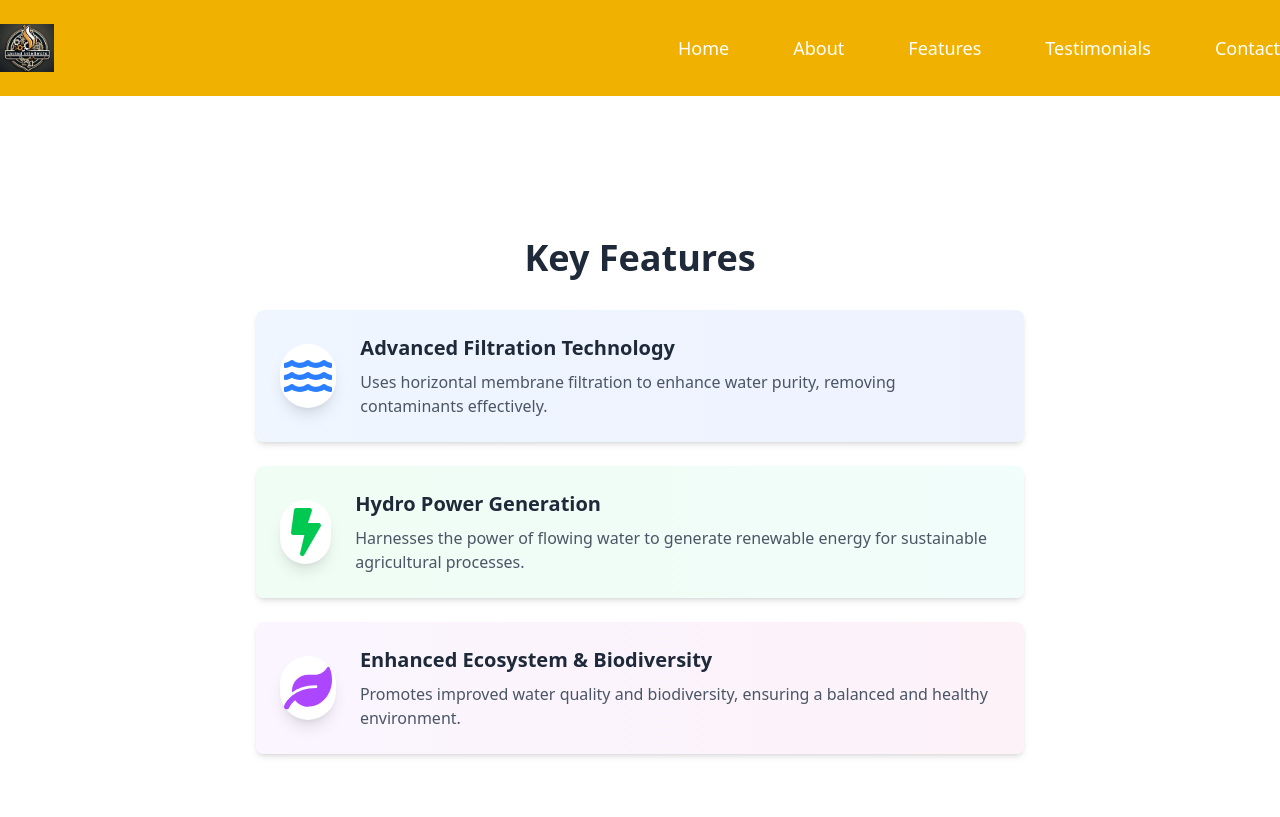
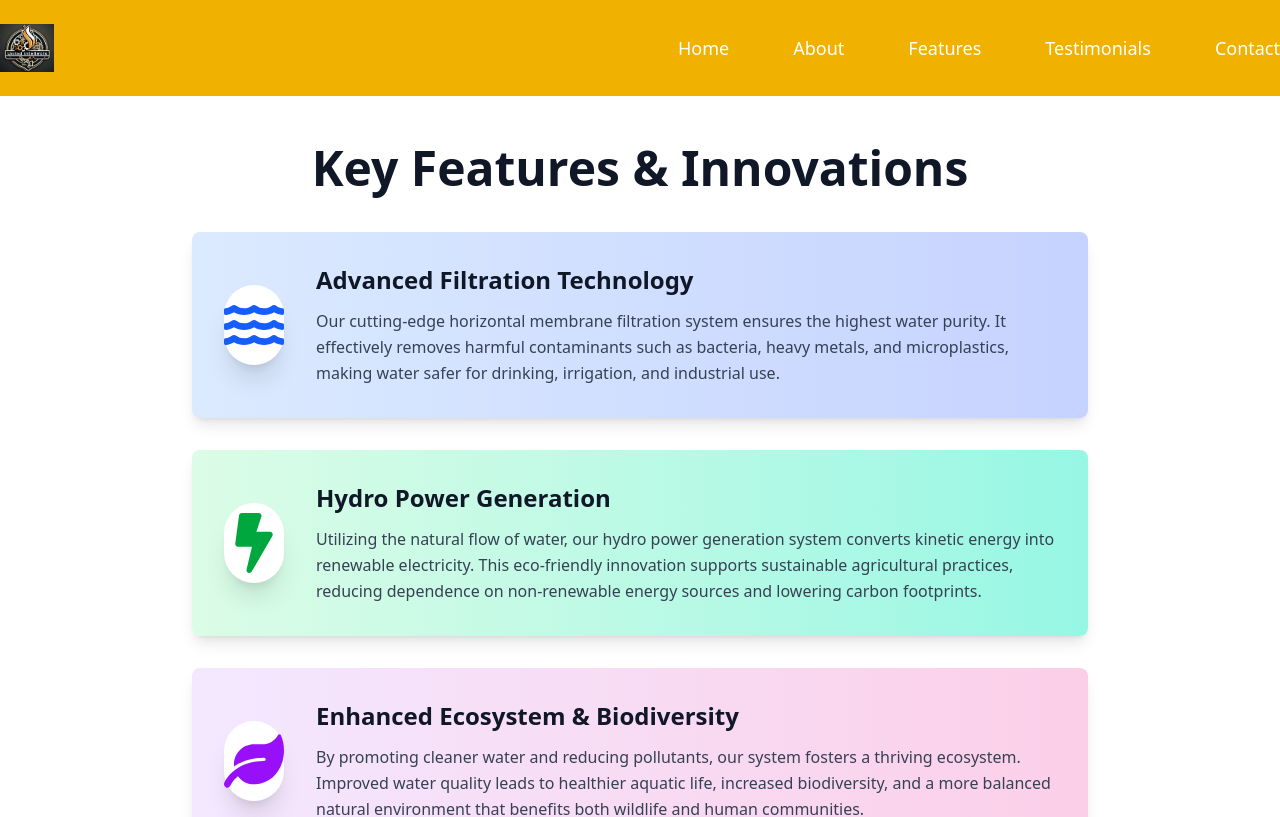
Before and after one commit to GROW-YAI/united-intellects, a React (Vite) app: page /features in a window 1280 px wide. Shown: the top 817 px of the page. Built offline with nearby package versions, Linux system fonts and the light colour scheme.

Commit message:
key features & innovation

```diff
--- a/src/pages/Features.jsx
+++ b/src/pages/Features.jsx
@@ -11,61 +11,69 @@ function Features() {
   // Features data
   const features = [
     {
-      icon: <FaWater className="text-blue-500 text-5xl" />,
+      icon: <FaWater className="text-blue-600 text-6xl" />,
       title: "Advanced Filtration Technology",
-      description: "Uses horizontal membrane filtration to enhance water purity, removing contaminants effectively.",
-      bgGradient: "bg-gradient-to-r from-blue-50 to-indigo-50",
+      description:
+        "Our cutting-edge horizontal membrane filtration system ensures the highest water purity. It effectively removes harmful contaminants such as bacteria, heavy metals, and microplastics, making water safer for drinking, irrigation, and industrial use.",
+      bgGradient: "bg-gradient-to-r from-blue-100 to-indigo-200",
     },
     {
-      icon: <FaBolt className="text-green-500 text-5xl" />,
+      icon: <FaBolt className="text-green-600 text-6xl" />,
       title: "Hydro Power Generation",
-      description: "Harnesses the power of flowing water to generate renewable energy for sustainable agricultural processes.",
-      bgGradient: "bg-gradient-to-r from-green-50 to-teal-50",
+      description:
+        "Utilizing the natural flow of water, our hydro power generation system converts kinetic energy into renewable electricity. This eco-friendly innovation supports sustainable agricultural practices, reducing dependence on non-renewable energy sources and lowering carbon footprints.",
+      bgGradient: "bg-gradient-to-r from-green-100 to-teal-200",
     },
     {
-      icon: <FaLeaf className="text-purple-500 text-5xl" />,
+      icon: <FaLeaf className="text-purple-600 text-6xl" />,
       title: "Enhanced Ecosystem & Biodiversity",
-      description: "Promotes improved water quality and biodiversity, ensuring a balanced and healthy environment.",
-      bgGradient: "bg-gradient-to-r from-purple-50 to-pink-50",
+      description:
+        "By promoting cleaner water and reducing pollutants, our system fosters a thriving ecosystem. Improved water quality leads to healthier aquatic life, increased biodiversity, and a more balanced natural environment that benefits both wildlife and human communities.",
+      bgGradient: "bg-gradient-to-r from-purple-100 to-pink-200",
     },
   ];
 
   return (
     <motion.div
-      className="p-10 bg-white min-h-screen flex flex-col items-center justify-center"
+      className="p-12 bg-white min-h-screen flex flex-col items-center justify-center"
       initial={{ opacity: 0 }}
       animate={{ opacity: 1 }}
       transition={{ duration: 0.8 }}
     >
+      {/* Header Section */}
       <motion.h2
-        className="text-4xl font-bold text-gray-800 mb-8"
+        className="text-5xl font-bold text-gray-900 mb-10 text-center"
         initial={{ opacity: 0, y: -20 }}
         animate={{ opacity: 1, y: 0 }}
         transition={{ duration: 0.8 }}
       >
-        Key Features
+        Key Features & Innovations
       </motion.h2>
 
+      {/* Features List */}
       <motion.ul
-        className="space-y-6 max-w-3xl w-full"
+        className="space-y-8 max-w-4xl w-full"
         initial="hidden"
         animate="visible"
       >
         {features.map((feature, index) => (
           <motion.li
             key={index}
-            className={`p-6 ${feature.bgGradient} rounded-lg shadow-md flex items-center space-x-6`}
+            className={`p-8 ${feature.bgGradient} rounded-lg shadow-lg flex items-center space-x-8 transform transition duration-300 hover:scale-105`}
             variants={listItemVariants}
-            whileHover={{ scale: 1.05 }}
           >
-            <div className="w-16 h-16 flex items-center justify-center bg-white rounded-full shadow-lg">
+            {/* Feature Icon */}
+            <div className="w-20 h-20 flex items-center justify-center bg-white rounded-full shadow-xl">
               {feature.icon}
             </div>
+            {/* Feature Text Content */}
             <div>
-              <h3 className="text-xl font-semibold text-gray-800">
+              <h3 className="text-2xl font-semibold text-gray-900">
                 {feature.title}
               </h3>
-              <p className="text-gray-600 mt-2">{feature.description}</p>
+              <p className="text-gray-700 mt-3 leading-relaxed">
+                {feature.description}
+              </p>
             </div>
           </motion.li>
         ))}
```
